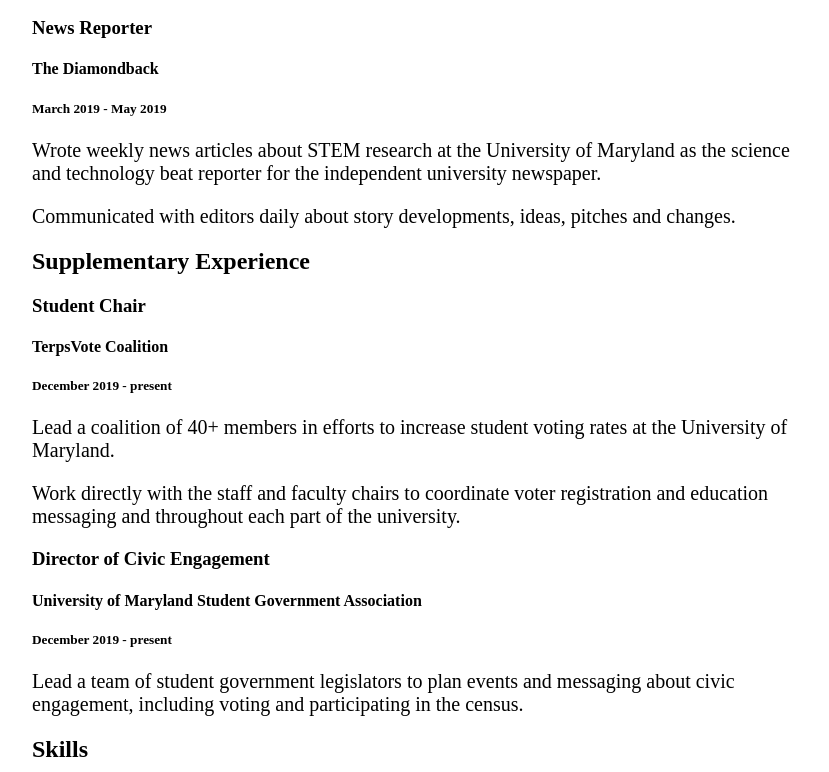
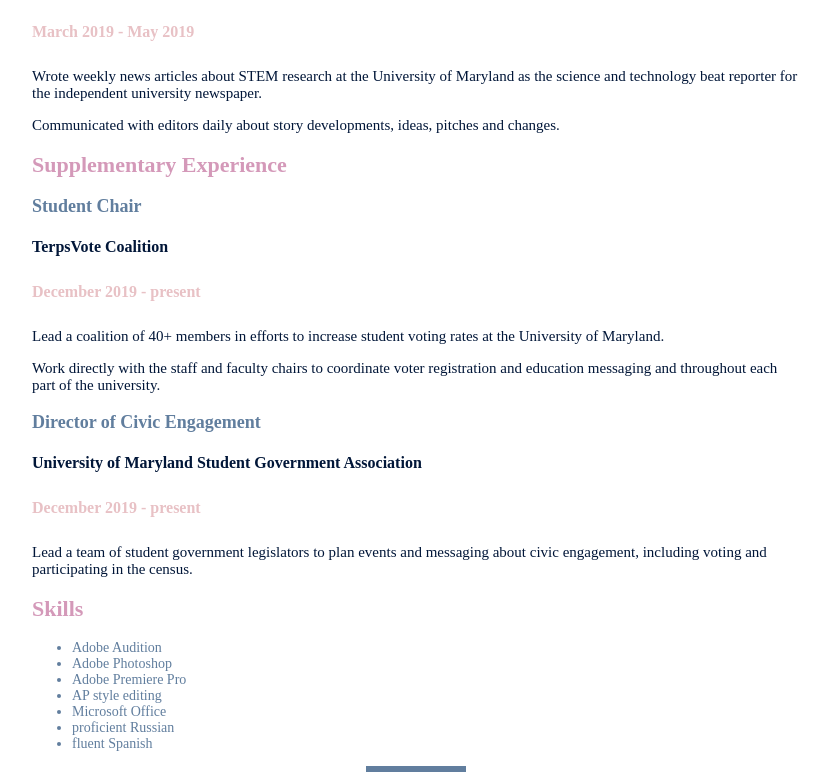
Before and after one commit to amarquez1043/amarquez1043.github.io, a plain HTML site: page resume/resume.html in a window 1280 px wide. Shown: the part 1248-2020 px from the top of the page, without its empty margins (224-1053 px from the left). Drawn offline with Linux system fonts and the light colour scheme.

Commit message:
updated resume color palette

```diff
--- a/resume/resume.html
+++ b/resume/resume.html
@@ -59,7 +59,7 @@
       <h5>December 2019 - present</h5>
         <p>Lead a team of student government legislators to plan events and messaging about civic engagement, including voting and participating in the census.</p>
     <h2>Skills</h2>
-      <ul>
+      <ul id="skills">
         <li>Adobe Audition</li>
         <li>Adobe Photoshop</li>
         <li>Adobe Premiere Pro</li>
--- a/resume/styles.css
+++ b/resume/styles.css
@@ -21,8 +21,33 @@ img {
 }
 
 p {
-  font-size: 20px;
+  font-size: 15px;
   font-family: 'Merriweather', serif;
+  color: #011638;
+}
+
+h2 {
+  font-size: 22px;
+  color: #d499b9;
+  font-family: 'Caladea', serif;
+}
+
+h3 {
+  font-size: 18px;
+  color: #617E9E;
+  font-family: 'Caladea', serif;
+}
+
+h4 {
+  font-size: 16px;
+  color: #011638;
+  font-family: 'Merriweather', serif;
+}
+
+h5 {
+  color: #E8C1C5;
+  font-family: 'Merriweather', serif;
+  font-size: 16px;
 }
 
 .photo {
@@ -33,6 +58,10 @@ ul {
   font-size: 20px;
   font-family: 'Merriweather', serif;
   color: #617E9E;
+}
+
+#skills {
+  font-size: 14px;
 }
 
 #pages{
```
